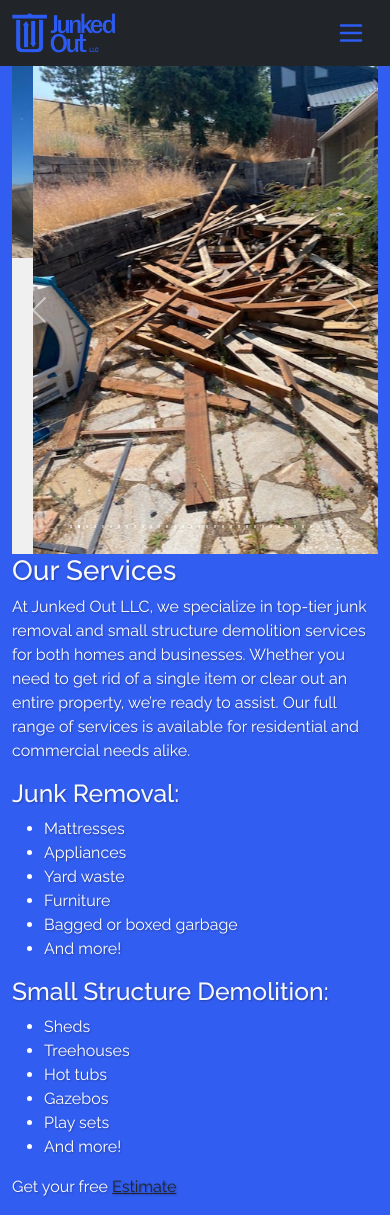
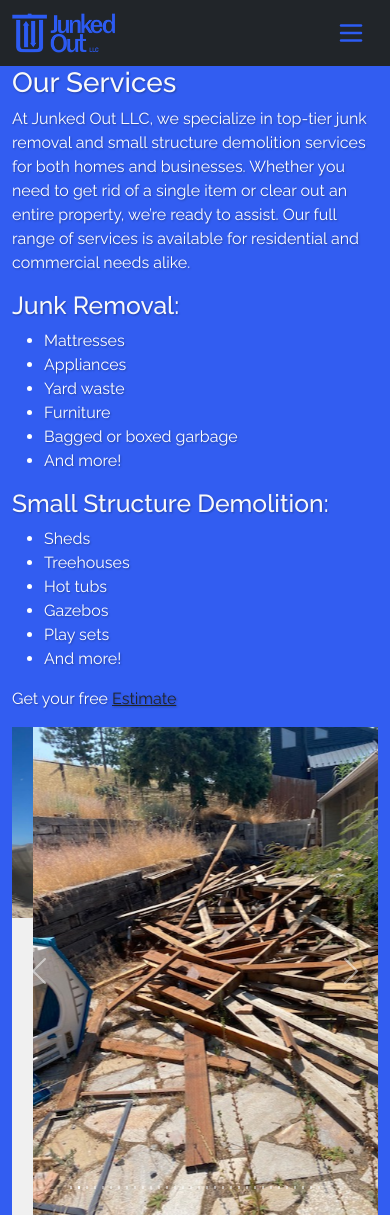
Before and after one commit to jordanburger22/junked-out, a React (Vite) app: page /services in a window 390 px wide. Built offline with nearby package versions, Linux system fonts and the light colour scheme.

Commit message:
fixed mobile styling for services page

```diff
--- a/src/components/Services.jsx
+++ b/src/components/Services.jsx
@@ -72,28 +72,11 @@ const Services = () => {
     return (
         <Container fluid className="services container-fluid">
             <Row>
-                {/* Carousel on the left side */}
-                <Col lg={6} md={12}>
-                    <Carousel className="carousel-container">
-                        {images.map((image, index) => (
-                            <Carousel.Item key={index} className="carousel-item">
-                                <div className="image-wrapper">
-                                    <img
-                                        className="d-block h-100 carousel-image"
-                                        src={image.src}
-                                        alt={image.alt}
-                                    />
-                                </div>
-                            </Carousel.Item>
-                        ))}
-                    </Carousel>
-                </Col>
-
-                {/* Text on the right side */}
-                <Col lg={6} md={12} className="d-flex align-items-center">
+                {/* Text on the top for mobile (md and smaller) */}
+                <Col lg={6} md={12} className="order-md-1 order-lg-2 d-flex align-items-center">
                     <div className="text-container">
                         <h1 className='text-light'>Our Services</h1>
-                        <p className=' custom-p'>
+                        <p className='custom-p'>
                             At Junked Out LLC, we specialize in top-tier junk removal and small structure demolition services for both homes and businesses. Whether you need to get rid of a single item or clear out an entire property, we’re ready to assist. Our full range of services is available for residential and commercial needs alike.
                         </p>
                         <h2 className='text-light'>Junk Removal:</h2>
@@ -117,9 +100,26 @@ const Services = () => {
                         <p className='custom-p'>Get your free <Link to="/estimate" className='text-dark'>Estimate</Link></p>
                     </div>
                 </Col>
+
+                {/* Carousel underneath text on mobile (md and smaller) */}
+                <Col lg={6} md={12} className="order-md-2 order-lg-1">
+                    <Carousel className="carousel-container">
+                        {images.map((image, index) => (
+                            <Carousel.Item key={index} className="carousel-item">
+                                <div className="image-wrapper">
+                                    <img
+                                        className="d-block h-100 carousel-image"
+                                        src={image.src}
+                                        alt={image.alt}
+                                    />
+                                </div>
+                            </Carousel.Item>
+                        ))}
+                    </Carousel>
+                </Col>
             </Row>
         </Container>
     );
-}
+};
 
 export default Services;
```
